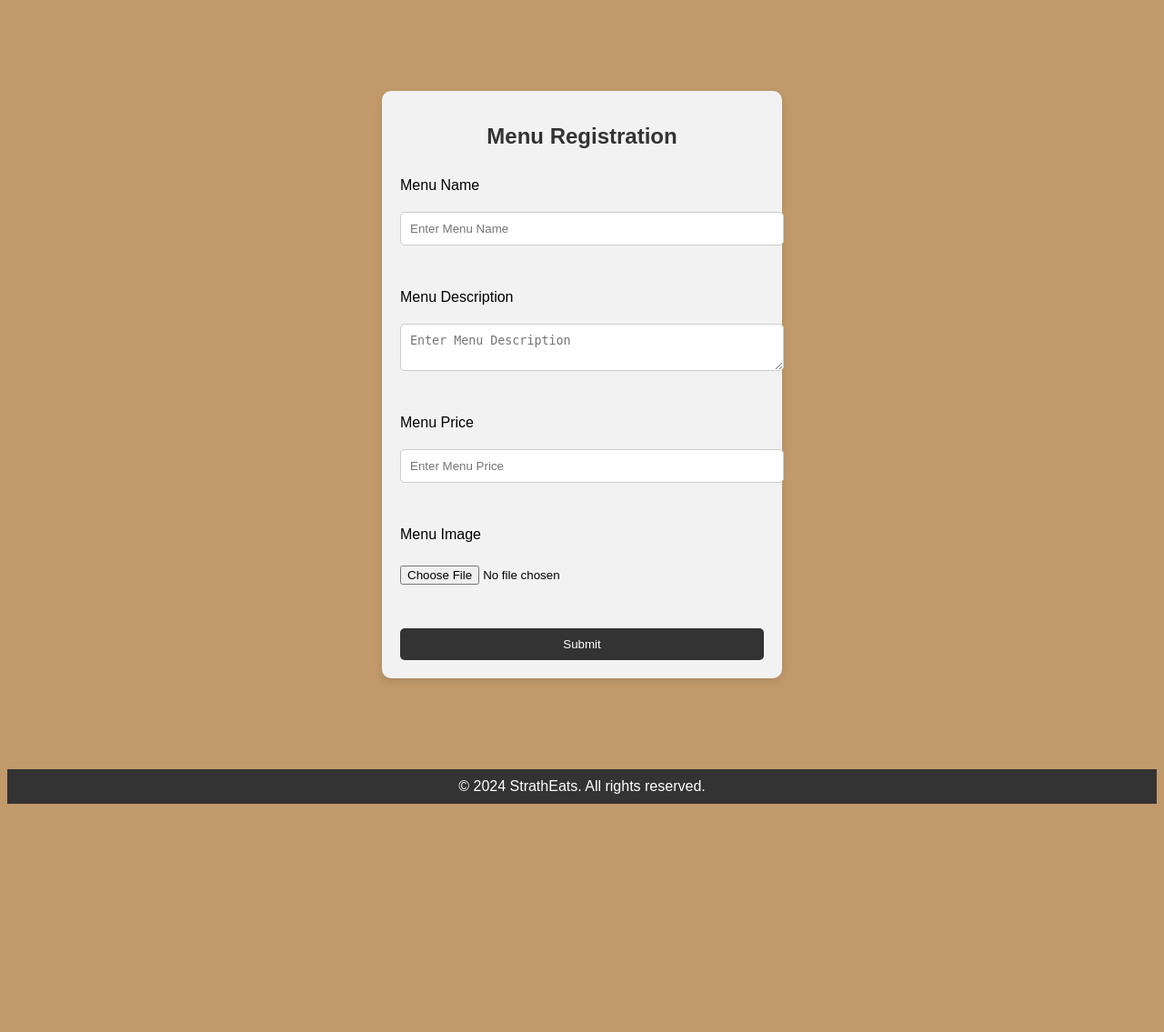
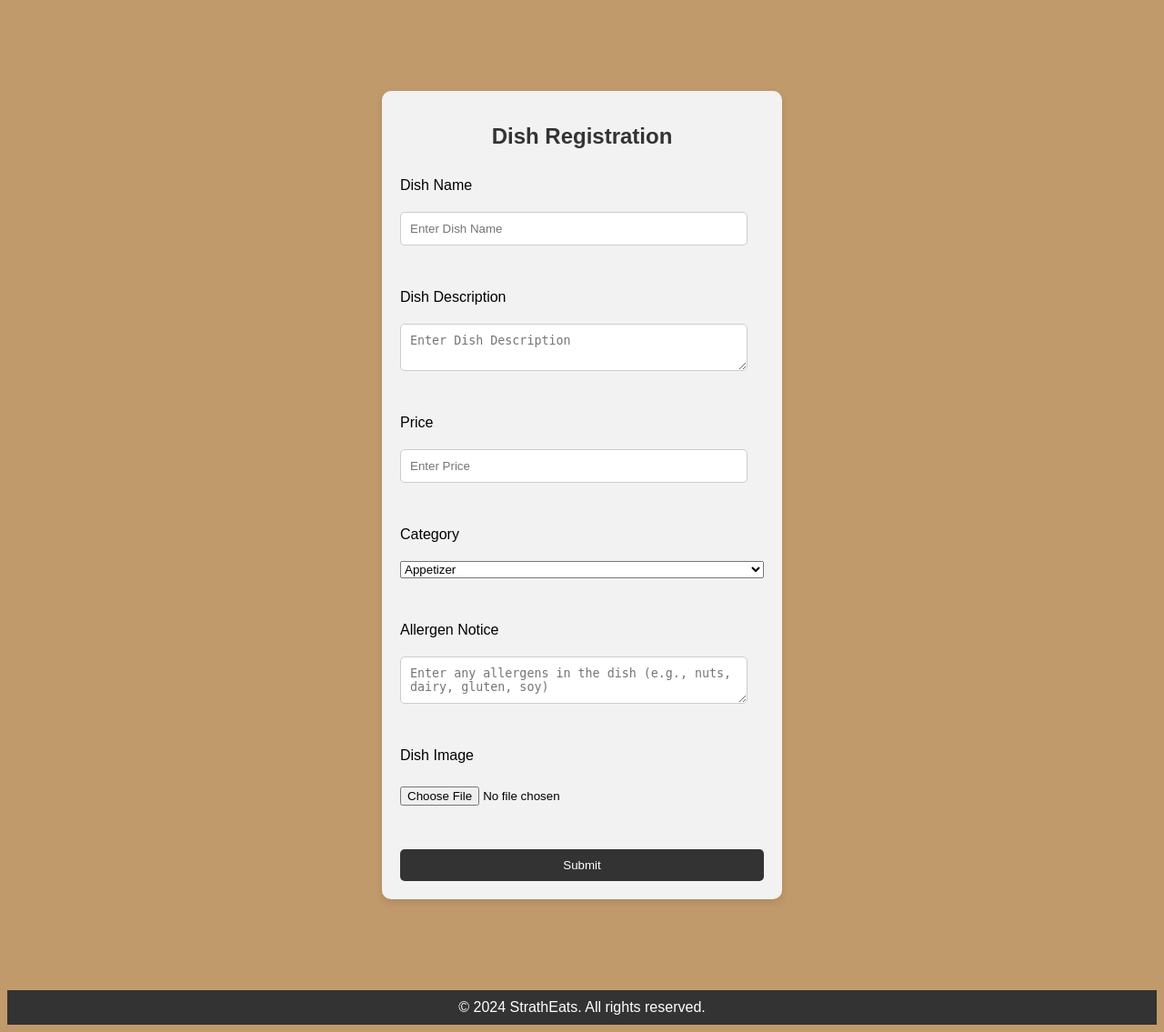
Before and after one commit to Bliss109/Strath_Eats, a PHP site: page /MenuRegistration.html in a window 1280 px wide. Shown: the whole page at 91% size. Before the commit the page ends 884 px from the top, so only its background shows below. Run offline with PHP 8.4, Linux system fonts and the light colour scheme.

Commit message:
Updated MenuRegistration.html

```diff
--- a/Chef/MenuRegistration.html
+++ b/Chef/MenuRegistration.html
@@ -4,28 +4,42 @@
     <meta charset="UTF-8">
     <meta name="viewport" content="width=device-width, initial-scale=1.0">
     <link rel="stylesheet" href="MenuRegistrationStyle.css">
-    <title>Menu Registration</title>
+    <title>Dish Registration</title>
     <script src="menuRegistration.js" defer></script>
 </head>
 <body>
     <form id="MenuForm">
         <div class="MenuRegistration-container">
             <center>
-            <h1>Menu Registration</h1>
+            <h1>Dish Registration</h1>
             </center>
-            <label for="menuName">Menu Name</label>
-            <input type="text" id="menuName" name="menuName" placeholder="Enter Menu Name"><br>
+
+            <label for="menuName">Dish Name</label>
+            <input type="text" id="menuName" name="menuName" placeholder="Enter Dish Name"><br>
             <span class="error" id="menuNameError"></span>
 
-            <label for="menuDescription">Menu Description</label>
-            <textarea id="menuDescription" name="menuDescription" placeholder="Enter Menu Description"></textarea><br>
+            <label for="menuDescription">Dish Description</label>
+            <textarea id="menuDescription" name="menuDescription" placeholder="Enter Dish Description"></textarea><br>
             <span class="error" id="menuDescriptionError"></span>
 
-            <label for="menuPrice">Menu Price</label>
-            <input type="text" id="menuPrice" name="menuPrice" placeholder="Enter Menu Price"><br>
+            <label for="menuPrice">Price</label>
+            <input type="text" id="menuPrice" name="menuPrice" placeholder="Enter Price"><br>
             <span class="error" id="menuPriceError"></span>
 
-            <label for="menuImage">Menu Image</label>
+            <label for="menuCategory">Category</label>
+            <select id="menuCategory" name="menuCategory">
+                <option value="Appetizer">Appetizer</option>
+                <option value="Main Course">Main Course</option>
+                <option value="Dessert">Dessert</option>
+                <option value="Beverage">Beverage</option>
+            </select><br>
+            <span class="error" id="menuCategoryError"></span>
+
+            <label for="allergens">Allergen Notice</label>
+            <textarea id="allergens" name="allergens" placeholder="Enter any allergens in the dish (e.g., nuts, dairy, gluten, soy)"></textarea><br>
+            <span class="error" id="allergensError"></span>
+
+            <label for="menuImage">Dish Image</label>
             <input type="file" id="menuImage" name="menuImage"><br>
             <span class="error" id="menuImageError"></span>
 
--- a/Chef/MenuRegistrationStyle.css
+++ b/Chef/MenuRegistrationStyle.css
@@ -37,7 +37,7 @@ label {
 }
 
 input[type="text"], textarea {
-    width: 100%;
+    width: 90%;
     padding: 10px;
     border-radius: 5px;
     border: 1px solid #ccc;
```
